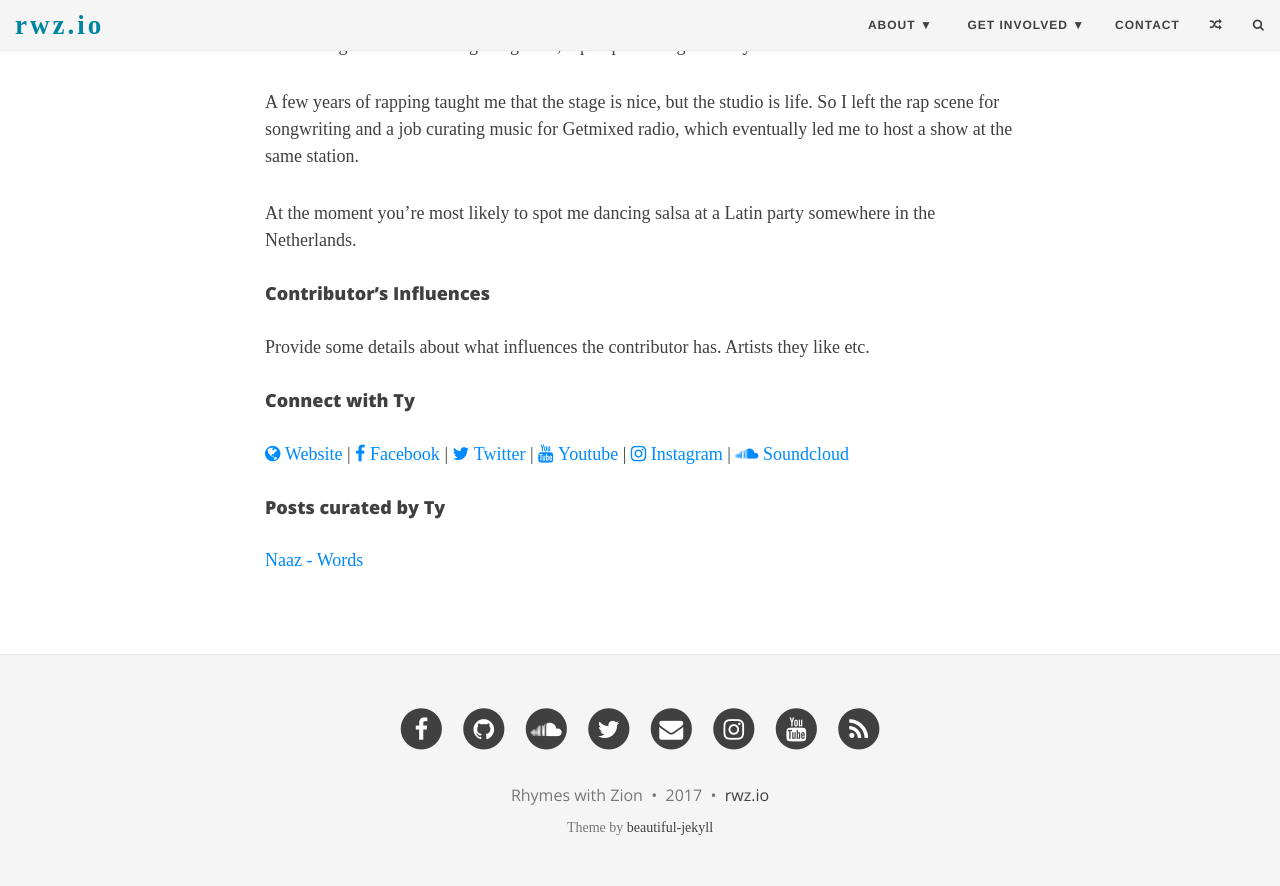
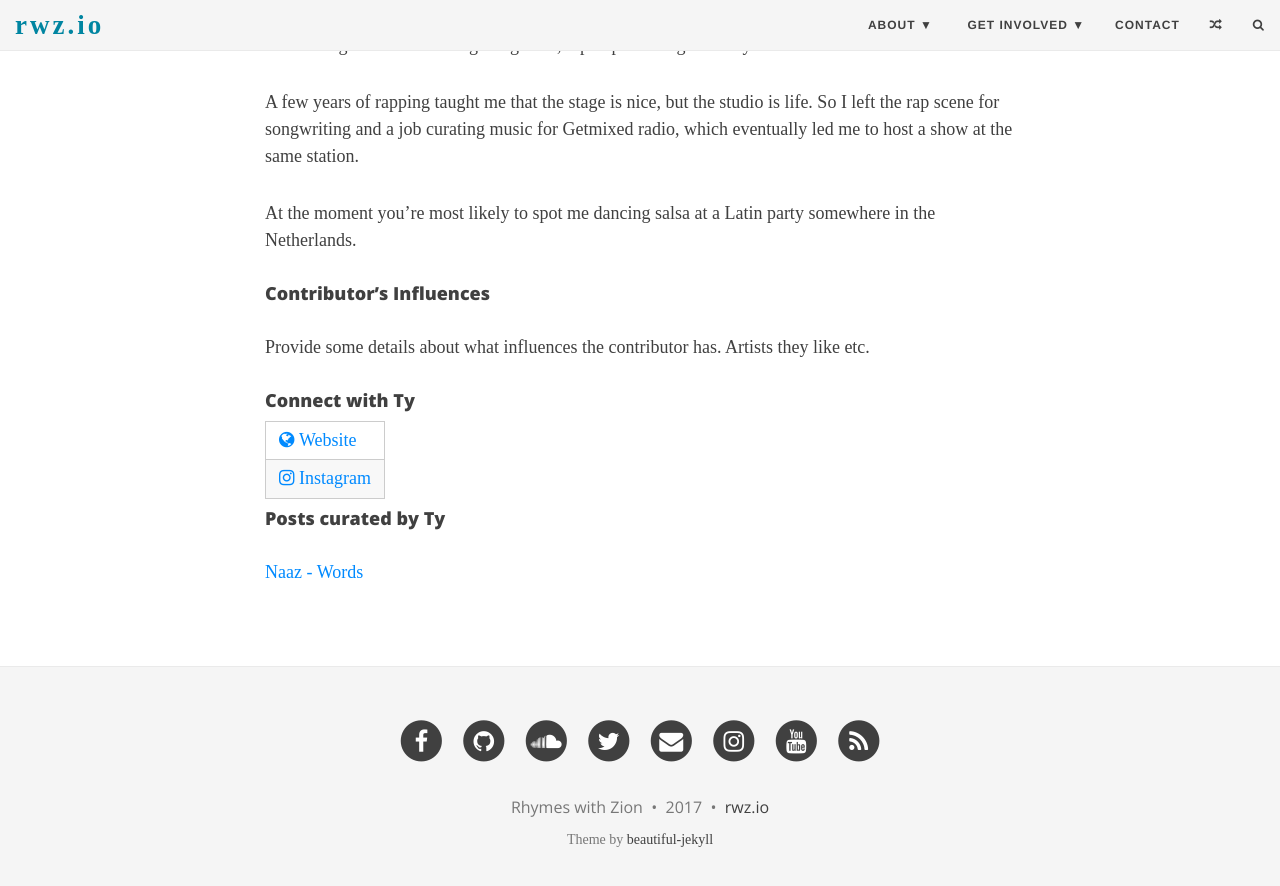
Before and after one commit to rhymeswithzion/rwz-test, a Jekyll site: the page built from curators/ty.md, in a window 1280 px wide and 900 px high, scrolled down 857 px. Shown: the top 886 px of the window. Built offline with Jekyll 4.4.1, drawn with Linux system fonts in a browser that asks for light colours; some web fonts are replaced.

Commit message:
Update ty.md

```diff
--- a/curators/ty.md
+++ b/curators/ty.md
@@ -24,12 +24,8 @@ Provide some details about what influences the contributor has. Artists they lik
 
 #### Connect with Ty
 
-<a class="fa fa-globe" href="http://www./" target="_blank"> Website </a> |
-<a class="fa fa-facebook" href="https://www.facebook.com/" target="_blank"> Facebook </a> |
-<a class="fa fa-twitter" href="https://twitter.com/" target="_blank"> Twitter </a> |
-<a class="fa fa-youtube" href="https://www.youtube.com/" target="_blank"> Youtube </a> |
-<a class="fa fa-instagram" href="https://www.instagram.com/" target="_blank"> Instagram </a> |
-<a class="fa fa-soundcloud" href="https://soundcloud.com/" target="_blank"> Soundcloud </a>
+<a class="fa fa-globe" href="https://tysquestionmark.wordpress.com/" target="_blank"> Website </a> |
+<a class="fa fa-instagram" href="https://www.instagram.com/tysquestionmark" target="_blank"> Instagram </a> |
 
 
 #### Posts curated by Ty
```
